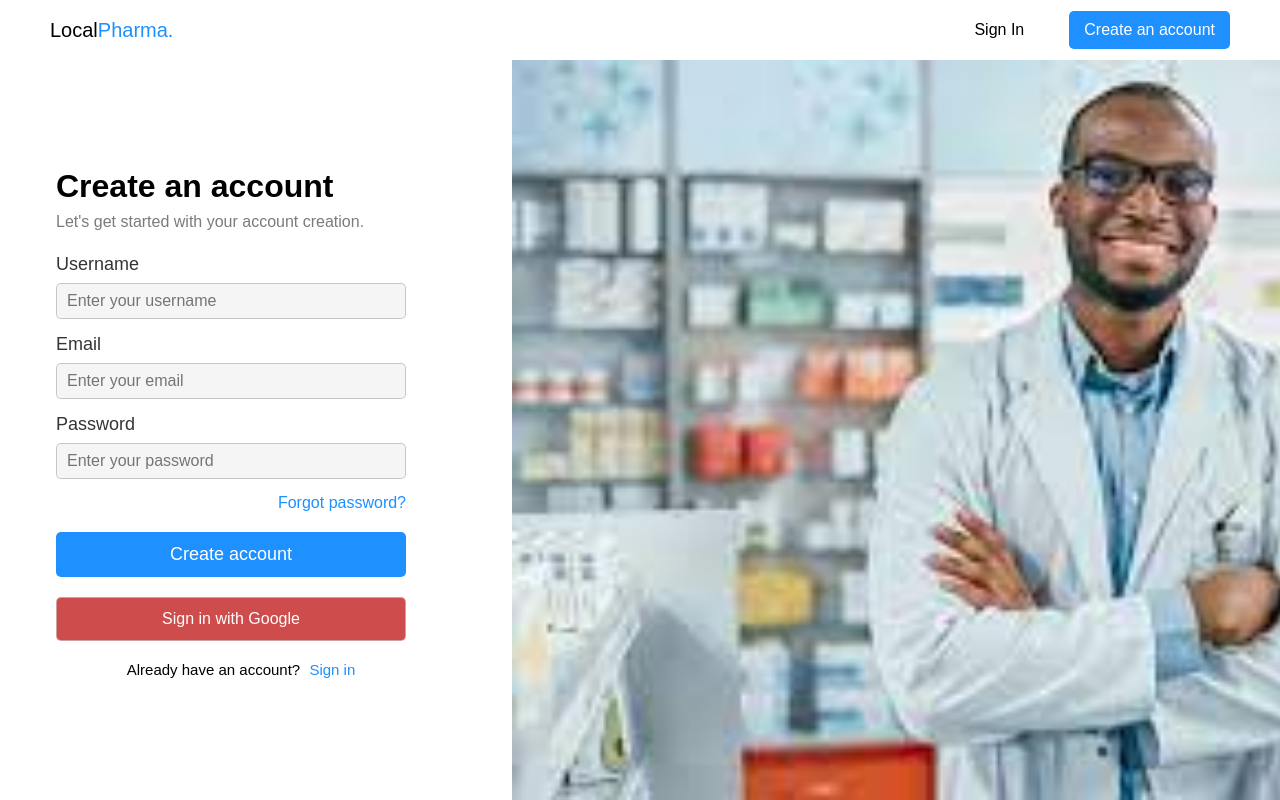
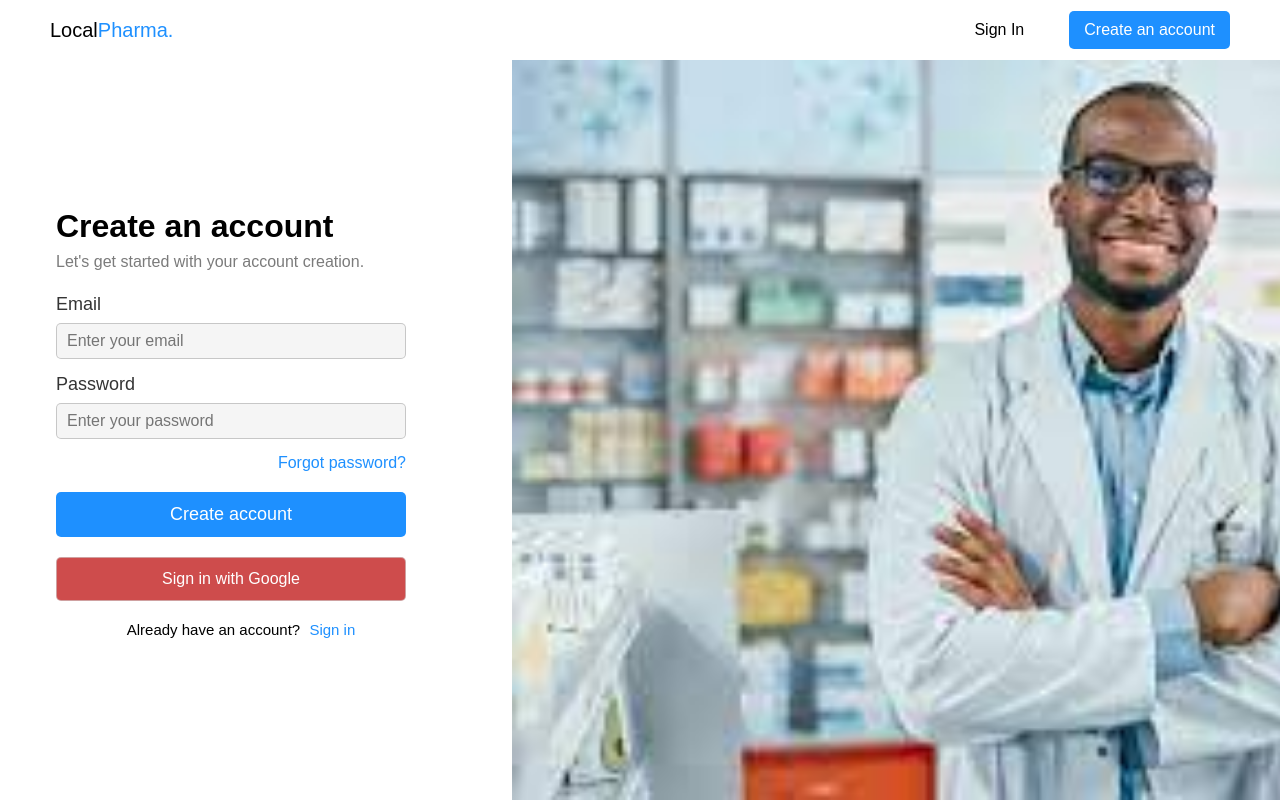
Before and after one commit to localPharma/localpharma, a React (Create React App) app: page /auth/signup in a window 1280 px wide. Built offline with nearby package versions, Linux system fonts and the light colour scheme; no server answers.

Commit message:
moved the committed files from their corresponding folder to the parent vendor folder

```diff
--- a/src/Pages/Auth/Signup/Signup.jsx
+++ b/src/Pages/Auth/Signup/Signup.jsx
@@ -4,7 +4,7 @@ import classes from "./Signup.module.css";
 import { useAuth } from "../../../ContextAPI/AppContext";
 
 const Signup = () => {
-  const [username, setUsername] = useState("");
+  // const [username, setUsername] = useState("");
   const [email, setEmail] = useState("");
   const [password, setPassword] = useState("");
 
@@ -48,7 +48,7 @@ const Signup = () => {
               <p>Let's get started with your account creation.</p>
             </div>
             <div className={classes.form__labels}>
-              <div className={classes.form__group}>
+              {/* <div className={classes.form__group}>
                 <label htmlFor='username'>Username</label>
                 <input
                   type='text'
@@ -59,7 +59,7 @@ const Signup = () => {
                   required
                   placeholder='Enter your username'
                 />
-              </div>
+              </div> */}
               <div className={classes.form__group}>
                 <label htmlFor='email'>Email</label>
                 <input
```
Also changed, not shown: src/Pages/Auth/Vendor/VendorSignin/Vendorsignin.jsx (deleted), src/Pages/Auth/Vendor/VendorSignin/Vendorsignin.module.css (deleted), src/Pages/Auth/Vendor/VendorSignup/Vendorsignup.jsx (deleted), src/Pages/Auth/Vendor/VendorSignup/Vendorsignup.module.css (deleted), src/Pages/Auth/Vendor/Vendorsignin.jsx (added), src/Pages/Auth/Vendor/Vendorsignin.module.css (added), src/Pages/Auth/Vendor/Vendorsignup.jsx (added), src/Pages/Auth/Vendor/Vendorsignup.module.css (added).
